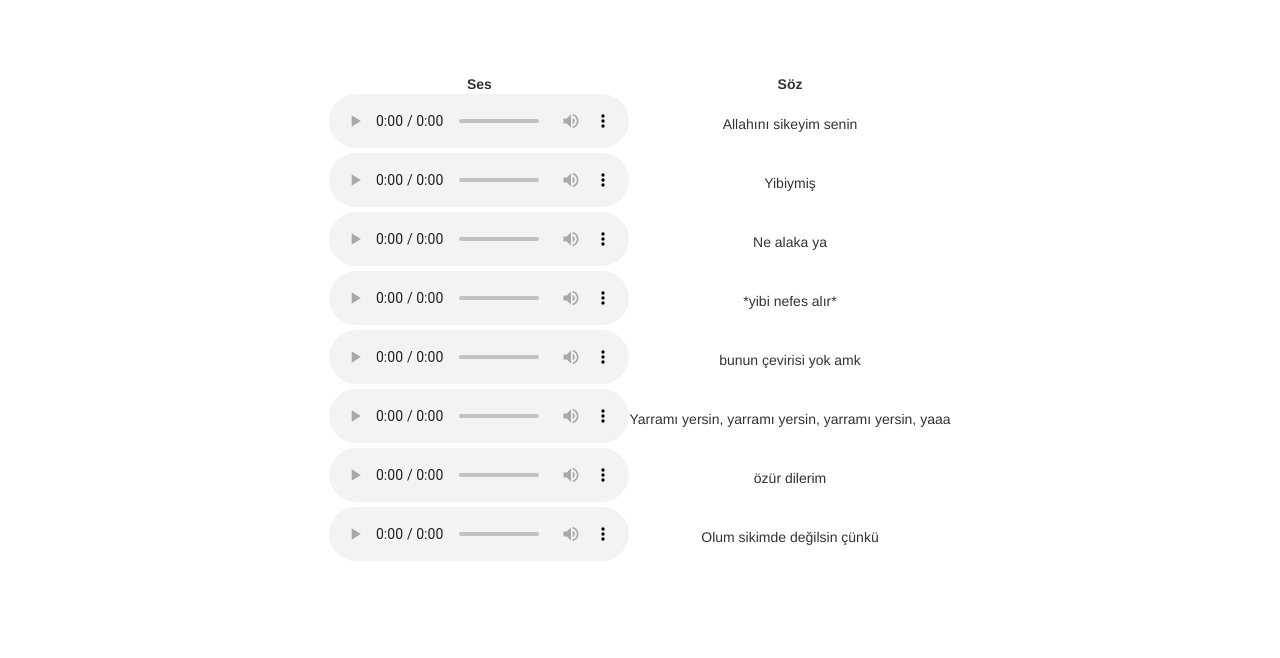
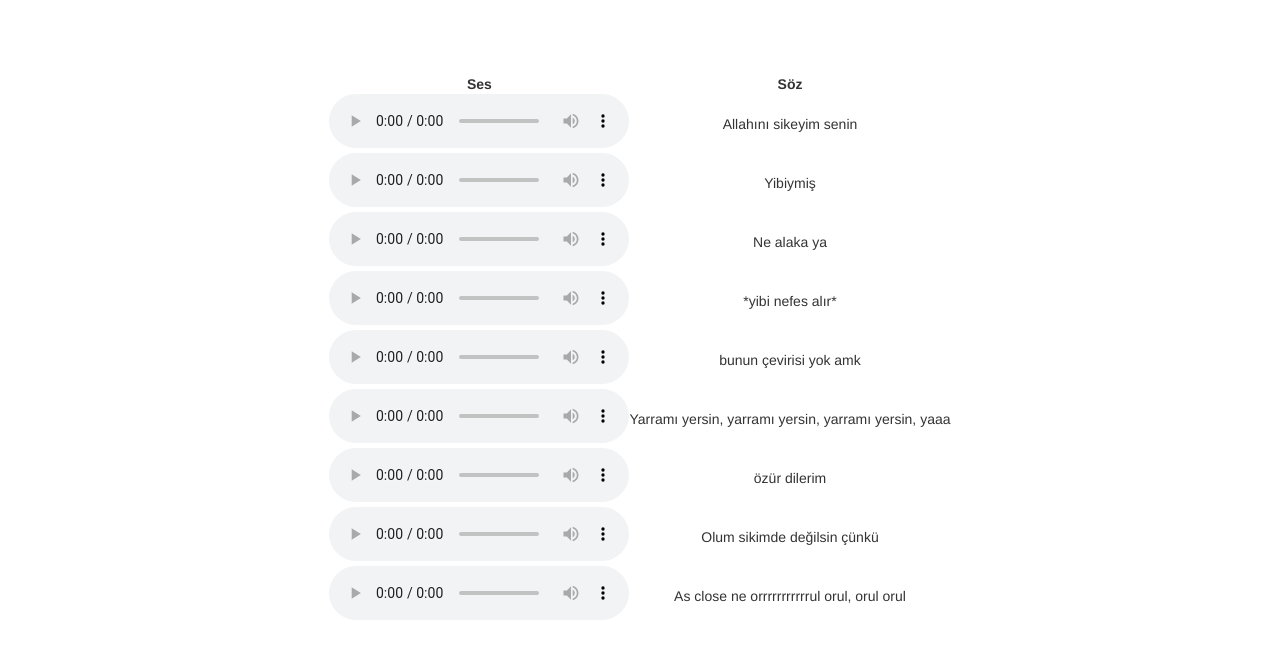
Before and after one commit to GroundPower/GroundPower.github.io, a plain HTML site: page test1.html in a window 1280 px wide. Shown: the part 58-716 px from the top of the page. Drawn offline with nearby package versions, Linux system fonts and the light colour scheme.

Commit message:
added sound

```diff
--- a/test1.html
+++ b/test1.html
@@ -47,6 +47,8 @@
     <td><div title="kısık şekilde" style="text-align:center"> özür dilerim</div></td></tr>
     <tr><td><audio controls><source src="sikimdedegilsin.m4a" type="audio/mpeg">Your browser does not support the audio tag.</audio></td>
     <td><div title="" style="text-align:center"> Olum sikimde değilsin çünkü</div></td></tr>
+    <tr><td><audio controls><source src="orul orul.mp3" type="audio/mpeg">Your browser does not support the audio tag.</audio></td>
+    <td><div title="" style="text-align:center"> As close ne orrrrrrrrrrrul orul, orul orul</div></td></tr>
 </table>
 </style>
 </body>
```
Also changed, not shown: 1 other file.
